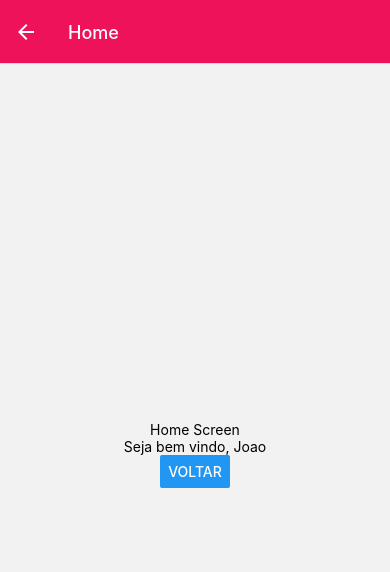
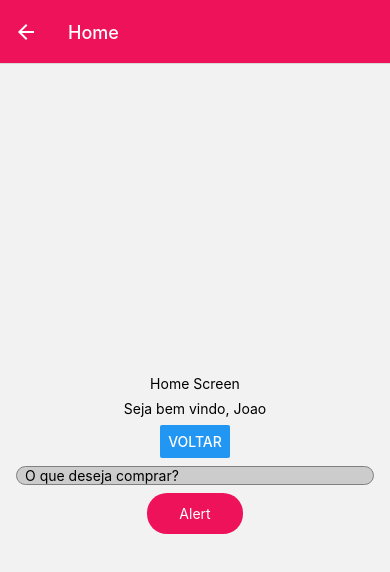
Before and after one commit to kazuuu/react-native-cli-basic-app, a React Native app in the folder BasicApp/: screen / in a window 390 px wide. Both pictures are taken after a click on the button "IR PARA HOME". Shown: the top 572 px of the page. Built offline with nearby package versions, Linux system fonts and the light colour scheme.

Commit message:
Components samples

```diff
--- a/BasicApp/src/screens/HomeScreen.js
+++ b/BasicApp/src/screens/HomeScreen.js
@@ -1,27 +1,80 @@
-import React from 'react';
+import React, { useState } from 'react';
 import {
   StyleSheet,
   Text,
   View,
   Button,
+  TextInput,
+  Alert,
+  Pressable,
 } from 'react-native';
 
 const HomeScreen = ({ navigation, route }) => {
+  const [item, setItem] = useState('');
+
+  const handleSuccessAlert = () => {
+    Alert.alert(
+      "Sucesso",
+      item,
+      [
+        {
+          text: "Cancel",
+          onPress: () => console.log("Cancel Pressed"),
+          style: "cancel"
+        },
+        { text: "OK", onPress: () => console.log("OK Pressed") }
+      ]
+    );
+  }
+
   return (
     <View style={styles.container}>
       <Text>Home Screen</Text>
+      <View style={{ height: 8 }} />
       <Text>Seja bem vindo, {route.params.username}</Text>
+      <View style={{ height: 8 }} />
       <Button title='Voltar' onPress={() => navigation.goBack(null)} />
+      <View style={{ height: 8 }} />
+      <TextInput
+        placeholder='O que deseja comprar?'
+        onChangeText={(value) => setItem(value)} style={styles.textInput}
+      />
+      <View style={{ height: 8 }} />
+      <Pressable style={styles.button} onPress={handleSuccessAlert}>
+        <Text style={styles.buttonText}>Alert</Text>
+      </Pressable>
     </View>
   );
 };
+
+export default HomeScreen;
 
 const styles = StyleSheet.create({
   container: {
     flex: 1,
     alignItems: 'center',
     justifyContent: 'center',
+    padding: 16,
   },
+  textInput: {
+    width: '100%',
+    backgroundColor: '#ccc',
+    paddingHorizontal: 8,
+    paddingVertical: 0,
+    borderColor: 'gray',
+    borderWidth: 1,
+    borderRadius: 20,
+  },
+  button: {
+    alignItems: 'center',
+    justifyContent: 'center',
+    paddingVertical: 12,
+    paddingHorizontal: 32,
+    borderRadius: 20,
+    elevation: 3,
+    backgroundColor: '#ee125a',
+  },
+  buttonText: {
+    color: 'white',
+  }
 });
-
-export default HomeScreen;
```
Also changed, not shown: 1 other file (tests, documents, lock files or other folders).
